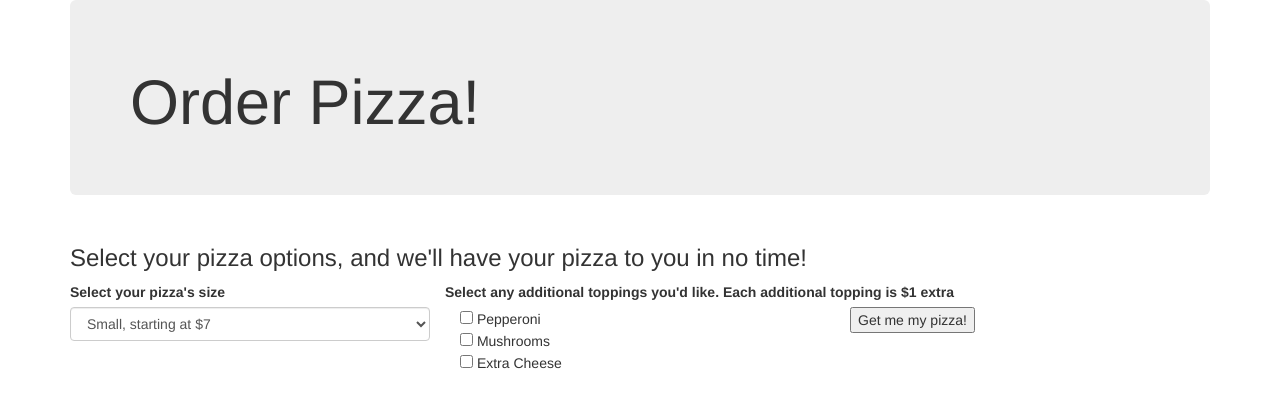
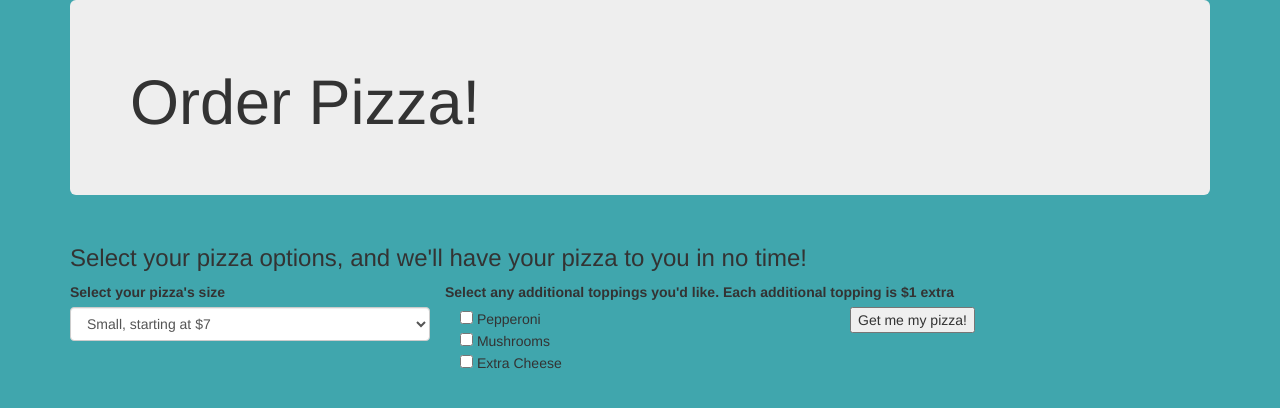
Before and after one commit to lowesusannah/pizza-order, a plain HTML site: page index.html in a window 1280 px wide. Drawn offline with Linux system fonts and the light colour scheme.

Commit message:
Add formatting via css

```diff
--- a/css/styles.css
+++ b/css/styles.css
@@ -1,3 +1,12 @@
 #total-cost {
   display: none;
 }
+
+body {
+  background-color: #40A6AD;
+  background-image: url ("http://media.istockphoto.com/photos/teenaged-friends-sitting-together-outside-eating-pizza-picture-id471576410?k=6&m=471576410&s=612x612&w=0&h=_fyx430n1NK_IOlveY8GL_HBtlAZuT9vDyFG3umXzpw=");
+}
+
+.panel-body {
+  opacity: .75;
+}
```
